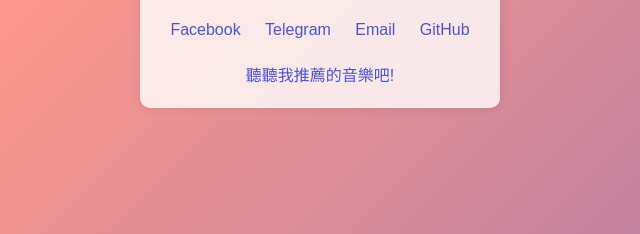
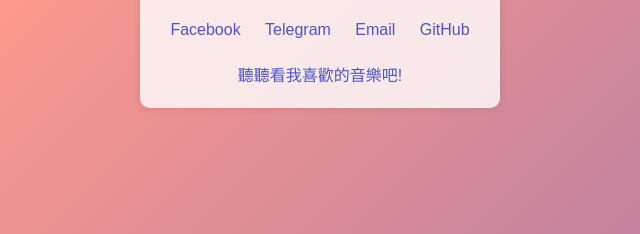
Before and after one commit to ptchen314/about, a plain HTML site: page index.html in a window 1280 px wide. Shown: the part 526-760 px from the top of the page, 320-960 px from the left. Drawn offline with Linux system fonts and the light colour scheme.

Commit message:
Update index.html

```diff
--- a/index.html
+++ b/index.html
@@ -103,7 +103,7 @@
             <a href="https://github.com/ptchen314" target="_blank">GitHub</a>
         </div>
         <div class="music-link">
-            <a href="https://youtu.be/fDsdUoRRXTE" target="_blank">聽聽我推薦的音樂吧!</a>
+            <a href="https://youtu.be/fDsdUoRRXTE" target="_blank">聽聽看我喜歡的音樂吧!</a>
         </div>
     </div>
 
```
